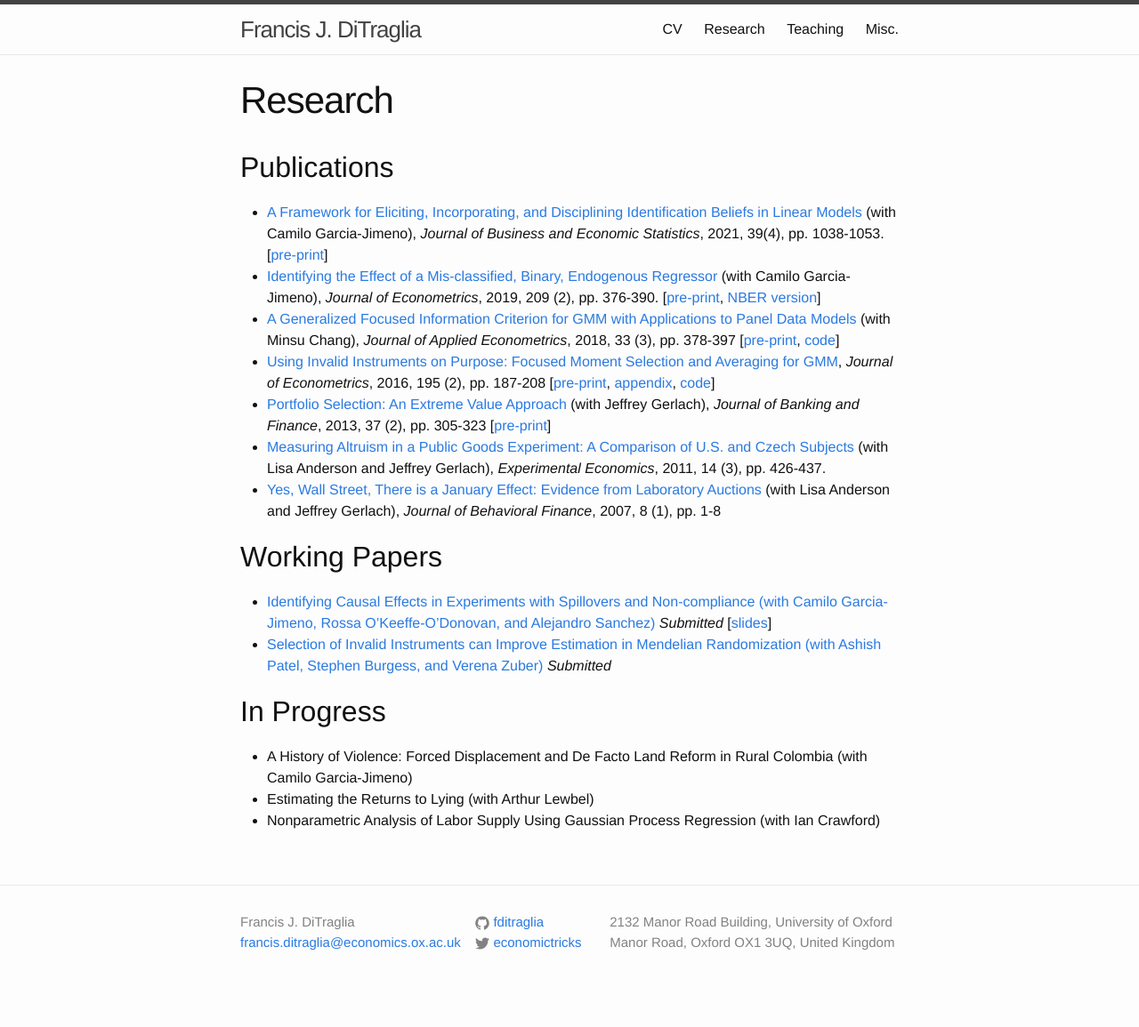
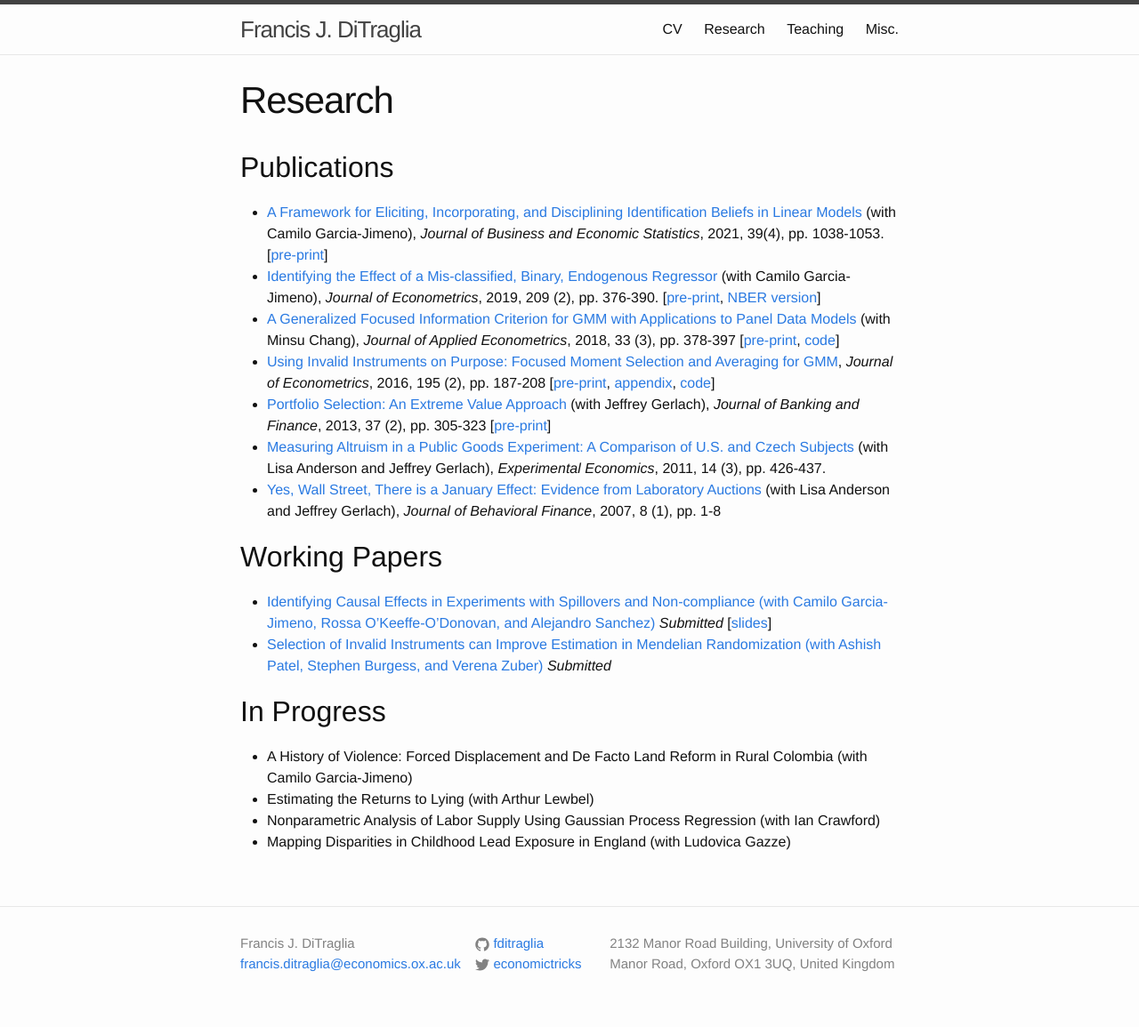
Before and after one commit to fditraglia/fditraglia.github.io, a Jekyll site: the page built from research.md, in a window 1280 px wide. Shown: the whole page at 89% size. Built offline with Jekyll 4.4.1, drawn with Linux system fonts in a browser that asks for light colours; before the commit the page ends 1131 px from its top, so only the background shows below that.

Commit message:
add lead project and updated CV

```diff
--- a/research.md
+++ b/research.md
@@ -24,3 +24,4 @@ permalink: /research/
 - A History of Violence: Forced Displacement and De Facto Land Reform in Rural Colombia (with Camilo Garcia-Jimeno)
 - Estimating the Returns to Lying (with Arthur Lewbel)
 - Nonparametric Analysis of Labor Supply Using Gaussian Process Regression (with Ian Crawford)
+- Mapping Disparities in Childhood Lead Exposure in England (with Ludovica Gazze)
```
Also changed, not shown: 1 other file.
